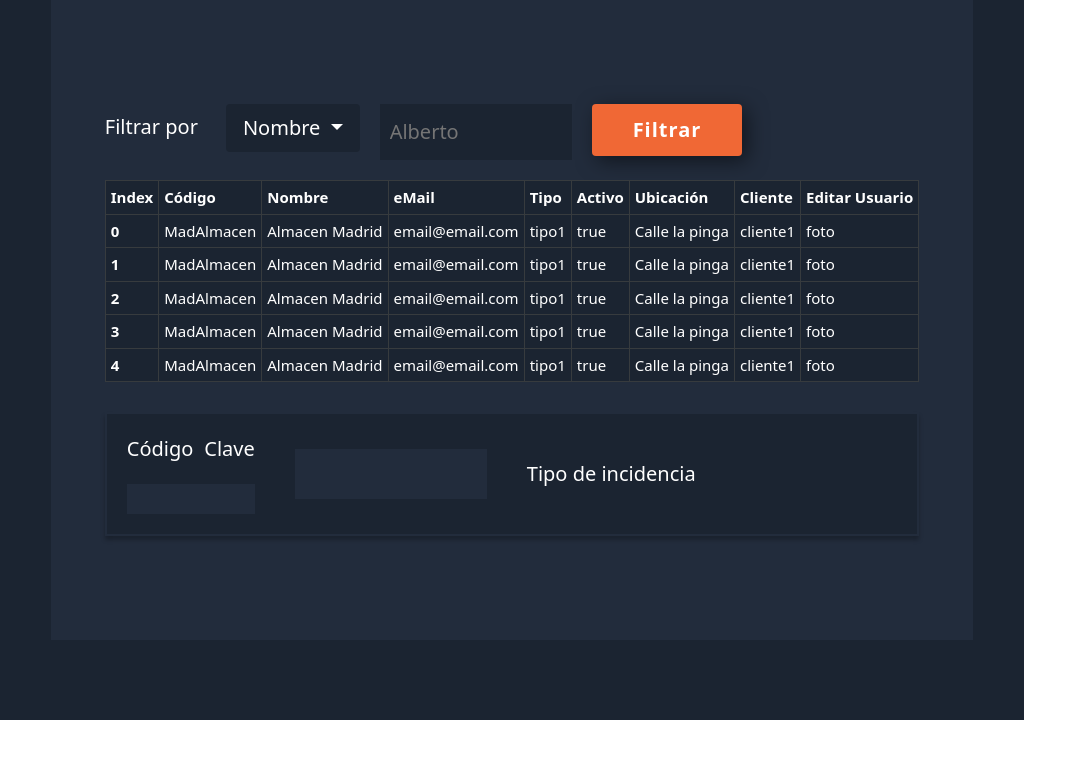
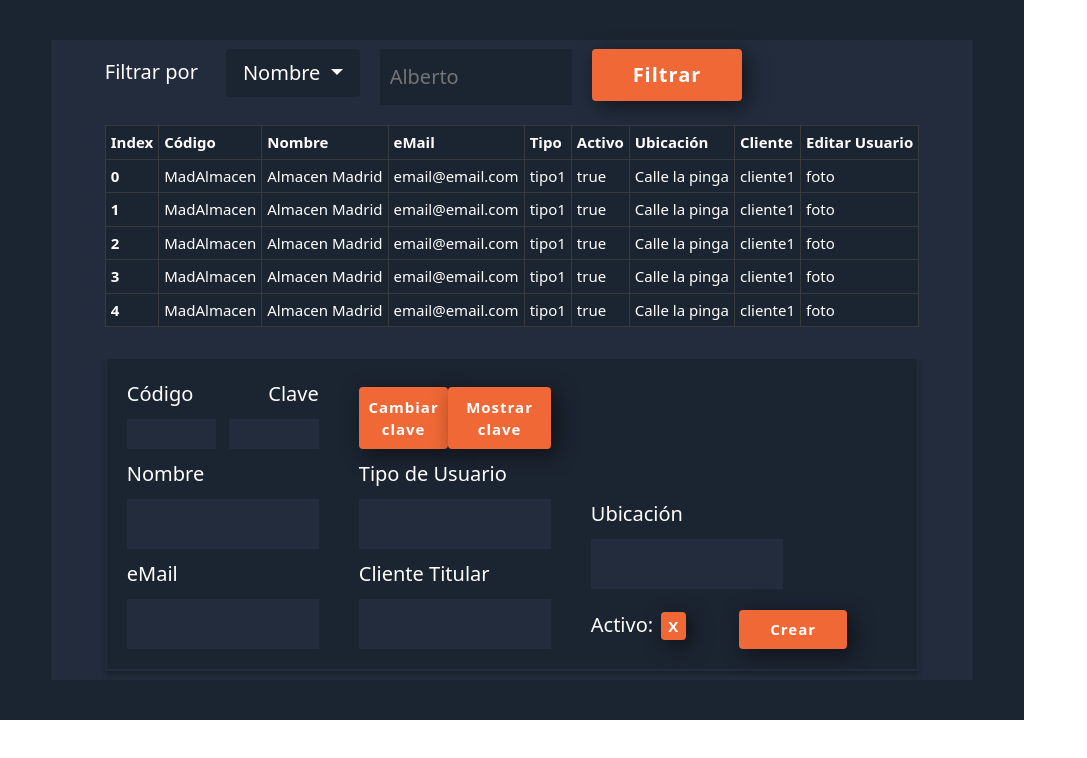
Before and after one commit to Javalga/Wayback, an Angular app in the folder angular-wayback/: page /user-admin in a window 1280 px wide. Shown: the top 758 px of the page, without its empty margins (0-1087 px from the left). Built offline with nearby package versions, Linux system fonts and the light colour scheme.

Commit message:
user-admin

```diff
--- a/angular-wayback/src/app/components/button/button.component.css
+++ b/angular-wayback/src/app/components/button/button.component.css
@@ -1,6 +1,6 @@
 .customBtn {
   background-color: var(--secondary-color3-dark);
-  padding: 0.5em 2em !important;
+  padding: 0.5em 2em;
   font-size: 2.5em;
   color: white;
   box-shadow: 5px 5px 20px rgb(0, 0, 0, 0.5);
--- a/angular-wayback/src/app/pages/incident-input/incident-input.component.css
+++ b/angular-wayback/src/app/pages/incident-input/incident-input.component.css
@@ -109,7 +109,3 @@
     justify-content: flex-end;
     width: 15vw;
 }
-
-p {
-    font-weight: 500;
-}
--- a/angular-wayback/src/app/pages/solved-pull/solved-pull.component.css
+++ b/angular-wayback/src/app/pages/solved-pull/solved-pull.component.css
@@ -1,5 +1,4 @@
-.solved-pull-main
-{
+.solved-pull-main {
     width: 80vw;
     height: 90vh;
     background-color: var(--primary-color1-dark);
@@ -10,8 +9,7 @@
 
 }
 
-.solved-pull-container
-{
+.solved-pull-container {
     display: flex;
     justify-content: center;
     align-items: center;
@@ -19,8 +17,7 @@
     height: 90vh;
 }
 
-.central-page
-{
+.central-page {
     background-color: var(--primary-color2-dark);
     width: 80%;
     height: 90%;
@@ -30,60 +27,51 @@
     text-align: center;
 }
 
-.central-page h1
-{
+.central-page h1 {
     margin-top: 3rem;
     width: 100%;
     font-size: 5em;
     color: var(--secondary-color2-dark);
 }
 
-.desplegable
-{
+.desplegable {
     width: 80%;
 }
 
-.cards
-{
+.cards {
     width: 100%;
     display: flex;
     justify-content: space-evenly;
 }
 
-.desplegable-item
-{
+.desplegable-item {
     background-color: var(--primary-color1-dark);
     box-shadow: 0px 4px 4px rgba(0, 0, 0, 0.25)
-
 }
 
-.body-acordion
-{
+.body-acordion {
     display: flex;
     flex-wrap: wrap;
     gap: 10px;
     color: var(--secondary-color2-dark);
-    justify-content: start;
+    justify-content: flex-start;
 }
 
-.body-acordion div
-{
+.body-acordion div {
     width: 45%;
     font-size: 2em;
     padding: .5em;
 }
 
-.body-acordion input
-{
+.body-acordion input {
     background-color: var(--primary-color2-dark);
     margin-left: 10px;
 
 }
 
-.acordion-title
-{
+.acordion-title {
     font-size: 1em;
-    color:var(--secondary-color2-dark);
+    color: var(--secondary-color2-dark);
     background-color: var(--primary-color1-dark);
     box-shadow: 0px 4px 4px rgba(0, 0, 0, 0.25);
 }
--- a/angular-wayback/src/app/pages/user-admin/user-admin.component.css
+++ b/angular-wayback/src/app/pages/user-admin/user-admin.component.css
@@ -4,7 +4,7 @@
     background-color: var(--primary-color1-dark);
     display: flex;
     justify-content: center;
-    align-items: flex-start;
+    align-items: center;
     color: var(--secondary-color2-dark)
 }
 
@@ -21,7 +21,6 @@
 }
 
 .user-admin_containerFlex {
-    height: 70vh;
     display: flex;
     flex-direction: column;
     justify-content: center;
@@ -55,7 +54,7 @@
 .user-admin_btnContainer {
     display: flex;
     justify-content: flex-start;
-    width: 15vw;
+
 }
 
 .user-admin_dropdown {
@@ -72,27 +71,38 @@
 .user-admin_form {
     display: flex;
     justify-content: flex-start;
-    align-items: center;
+    align-items: flex-end;
     background-color: var(--primary-color1-dark);
     border: 2px solid var(--primary-color2-dark);
     box-shadow: 0px 4px 4px rgba(0, 0, 0, 0.25);
 }
 
 .user-admin_formColumn {
+    height: fit-content;
     display: flex;
     flex-direction: column;
     align-items: flex-start;
 }
 
+
 .user-admin_formInput {
     display: flex;
     flex-direction: column;
     padding: 1em;
-    gap: 1em;
+    gap: 0.5em;
+}
+
+.user-admin_formInput3 {
+    height: 23.7vh;
+    display: flex;
+    flex-direction: column;
+    justify-content: space-between;
+    padding: 1em;
+    gap: 0.5em;
 }
 
 .user-admin_inputShort {
-    width: 5vw;
+    width: 7vw;
     background-color: var(--primary-color2-dark);
 }
 
@@ -100,3 +110,28 @@
     display: flex;
     justify-content: space-between;
 }
+
+.user-admin_btnContainer {
+    display: flex;
+    justify-content: flex-start;
+    width: 7vw;
+}
+
+.user-admin_btnContainerRight {
+    display: flex;
+    justify-content: flex-end;
+    width: 8vw;
+}
+
+.user-admin_btnContainerX {
+    display: flex;
+    justify-content: flex-start;
+    width: 6.1vw;
+    margin-left: 0.4em;
+}
+
+.user-admin_location {
+    display: flex;
+    flex-direction: column;
+    gap: 0.5em
+}
--- a/angular-wayback/src/app/pages/user-admin/user-admin.component.html
+++ b/angular-wayback/src/app/pages/user-admin/user-admin.component.html
@@ -36,18 +36,51 @@
                             <input class="user-admin_inputShort">
                             <input class="user-admin_inputShort">
                         </div>
-                    </div>
-                </div>
-
-                <div class="user-admin_formColumn">
-                    <div class="user-admin_formInput">
+                        <label>Nombre</label>
+                        <input class="user-admin_input">
+                        <label>eMail</label>
                         <input class="user-admin_input">
                     </div>
                 </div>
 
                 <div class="user-admin_formColumn">
                     <div class="user-admin_formInput">
-                        <label>Tipo de incidencia</label>
+                        <div class="user-admin_formGroup">
+                            <div class="user-admin_btnContainer">
+                                <app-button [style]="'font-size:1.5rem;padding:0.5em 0.5em;'"
+                                    [value]="'Cambiar clave'"></app-button>
+                            </div>
+                            <div class="user-admin_btnContainerRight">
+                                <app-button [style]="'font-size:1.5rem;padding:0.5em 0.5em;'"
+                                    [value]="'Mostrar clave'"></app-button>
+                            </div>
+                        </div>
+                        <label>Tipo de Usuario</label>
+                        <input class="user-admin_input">
+                        <label>Cliente Titular</label>
+                        <input class="user-admin_input">
+                    </div>
+                </div>
+
+                <div class="user-admin_formColumn">
+                    <div class="user-admin_formInput3">
+
+                        <div class="user-admin_location">
+                            <label>Ubicación</label>
+                            <input class="user-admin_input">
+                        </div>
+                        <div class="user-admin_formGroup">
+                            <div class="user-admin_formGroup">
+                                <label>Activo:</label>
+                                <div class="user-admin_btnContainerX">
+                                    <app-button [style]="'font-size:1.5rem;padding:0.1em 0.4em;'"
+                                        [value]="'X'"></app-button>
+                                </div>
+                            </div>
+                            <div class="user-admin_btnContainer">
+                                <app-button [style]="'font-size:1.5rem;'" [value]="'Crear'"></app-button>
+                            </div>
+                        </div>
                     </div>
                 </div>
             </div>
```
